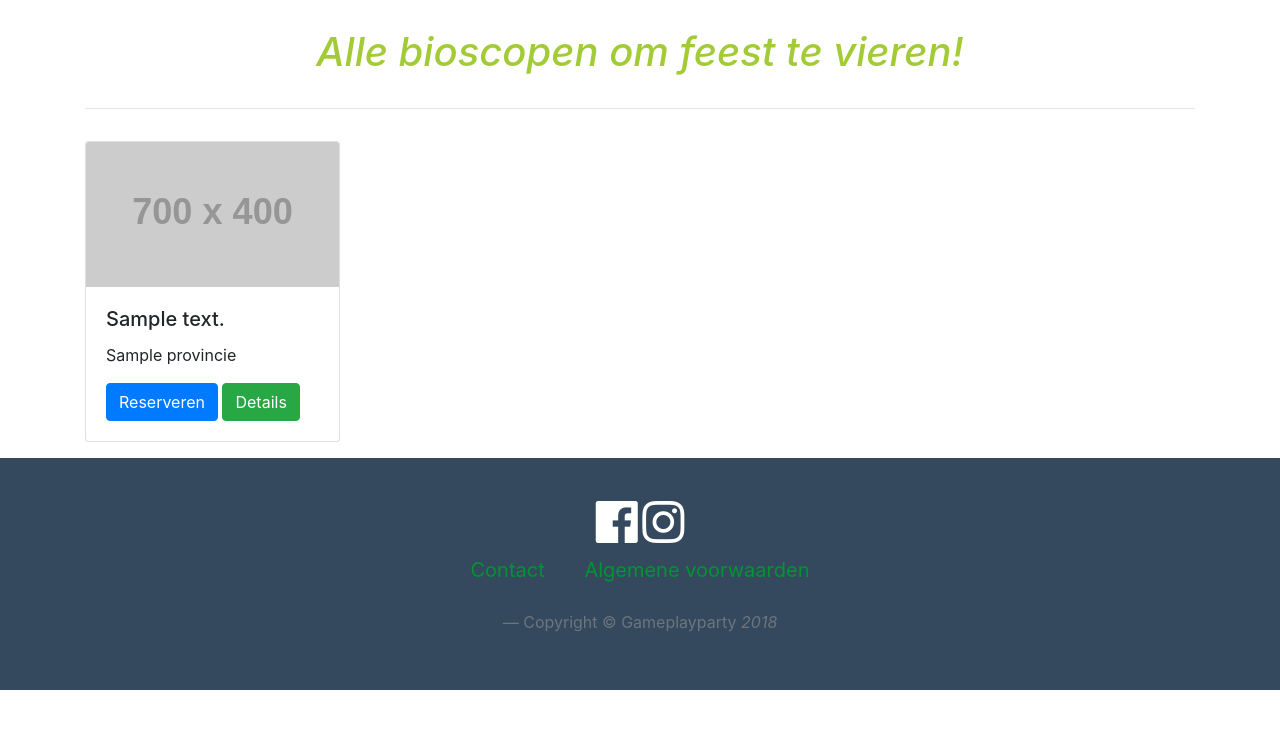
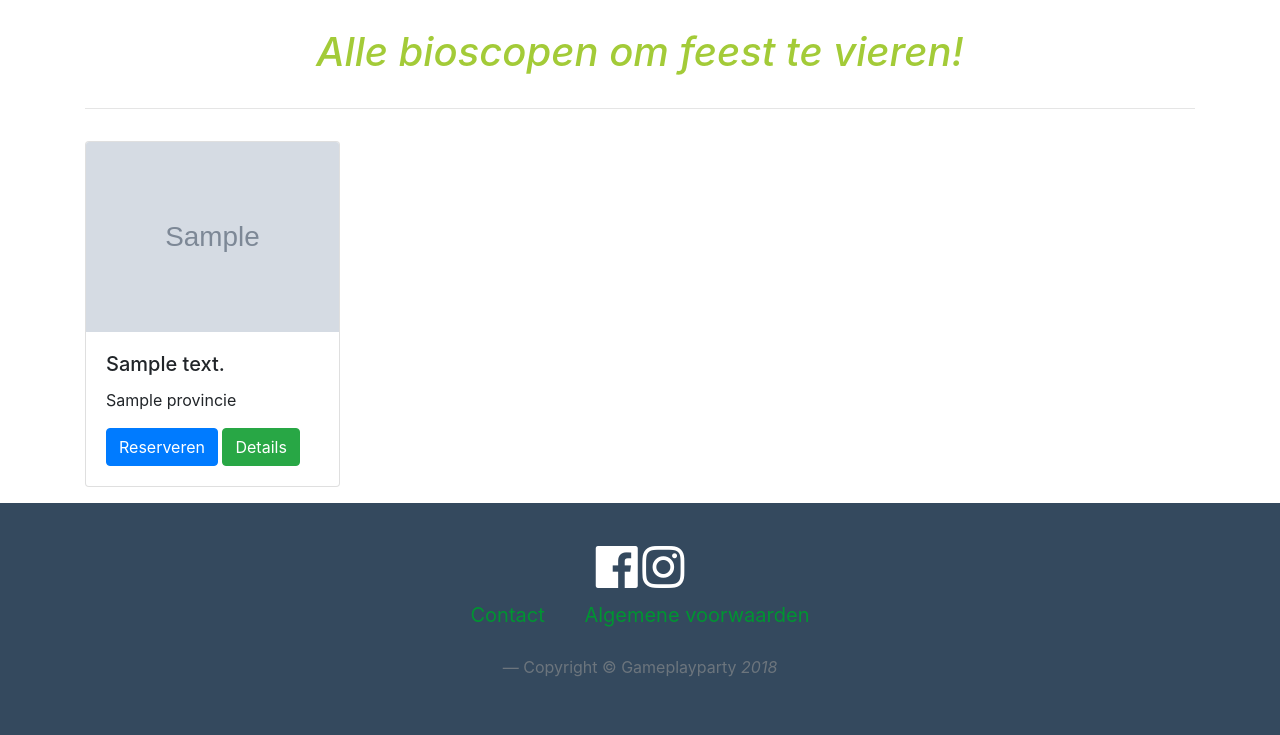
Before and after one commit to Faried-4A6A/gameplay-party, a PHP site: the page made by view/catalogus.php in a window 1280 px wide. Shown: the part 220-955 px from the top of the page. Before the commit the page ends 910 px from the top, so only its background shows below. Run offline with PHP 8.4, Linux system fonts and the light colour scheme; the template is opened without the code that fills it: most values are stand-ins (such as "Sample title", 1, 10 or a date in 2020); grey boxes marked "Sample" are stand-in pictures; grey boxes labelled with a size stand in for pictures from a placeholder-image service; some libraries are stand-ins or nearby versions.

Commit message:
fixed the image

```diff
--- a/view/catalogus.php
+++ b/view/catalogus.php
@@ -9,8 +9,8 @@
  <div class="row">
  <?php foreach ($bioscopen as $bioscoop): echo "<div class='col-md-3'>";?>
 <div class="card mt-3">
-  <img class="card-img-top" src="http://placehold.it/700x400?text=bioscoop" alt="Card image cap">
-  <div class="card-body">
+    <img class="card-img-top" src="/view/assets/img/<?php echo $bioscoop['image']; ?>" alt="Card image cap" style="min-height: 170px;">
+    <div class="card-body">
     <h5 class="card-title"> <?php echo $bioscoop['bios_naam']; ?></h5>
     <p class="card-text"><?php echo $bioscoop['provincie']; ?></p>
     <a href="/catalogusController/reseveren" class="btn btn-primary">Reserveren</a>
```
Also changed, not shown: view/assets/img/hoofddorp.jpg (deleted), view/assets/img/schagen.jpg (deleted), view/assets/img/utrecht.jpg (deleted).
